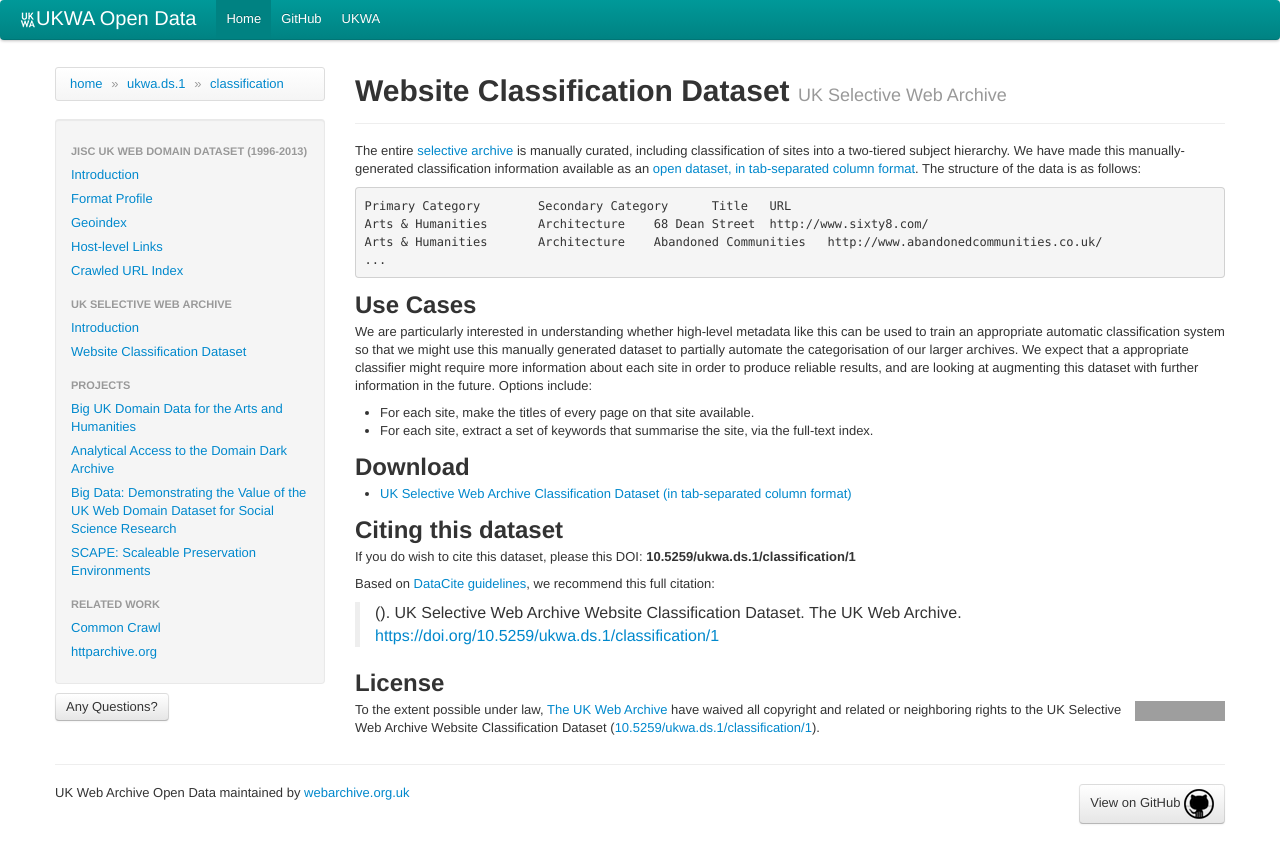
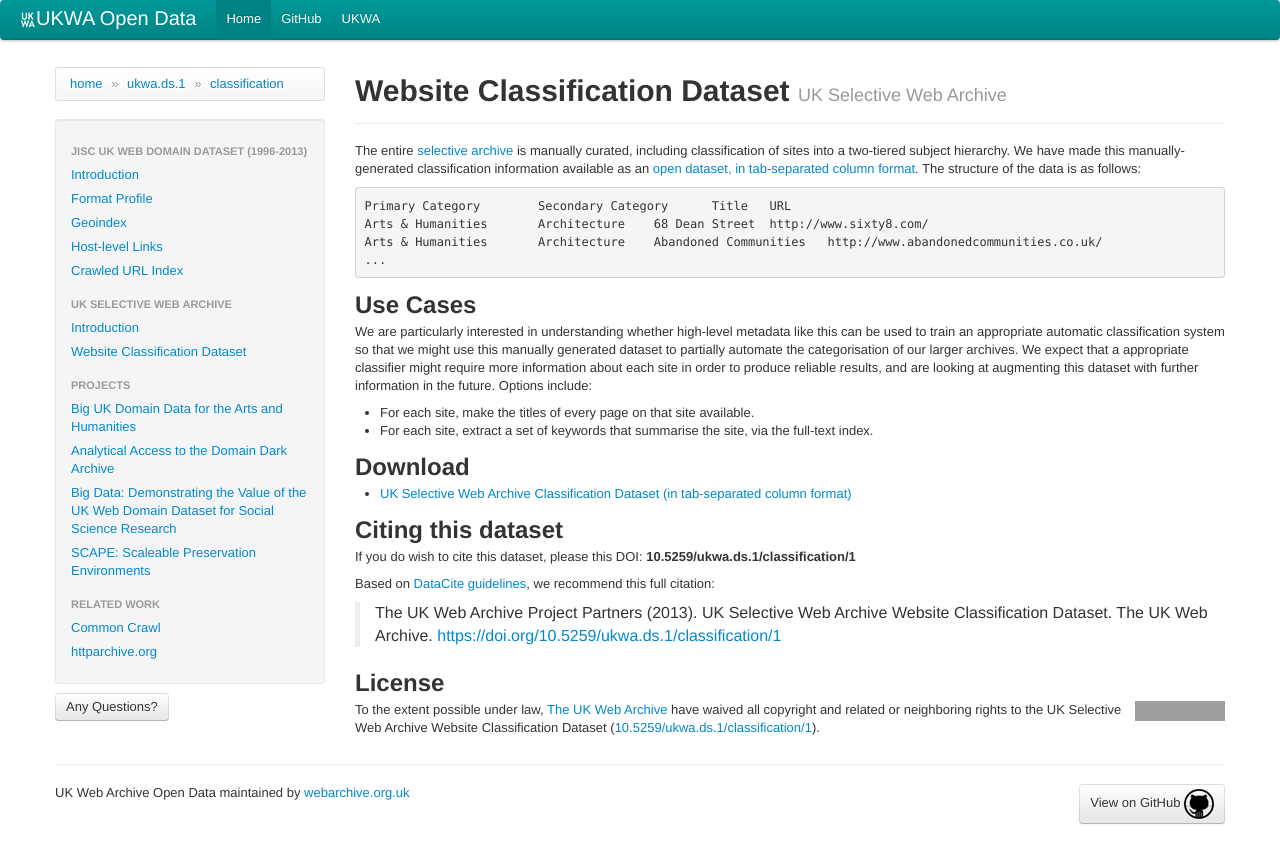
Before and after one commit to ukwa/opendata, a Jekyll site: the page built from ukwa.ds.1/classification/index.md, in a window 1280 px wide. Shown: the top 863 px of the page. Built offline with Jekyll 4.4.1, drawn with Linux system fonts in a browser that asks for light colours; grey boxes are pictures that could not be loaded.

Commit message:
Added remaining metadata.

```diff
--- a/ukwa.ds.1/classification/index.md
+++ b/ukwa.ds.1/classification/index.md
@@ -3,6 +3,8 @@ layout: bootstrap
 title: Website Classification Dataset
 subtitle: UK Selective Web Archive
 doi: 10.5259/ukwa.ds.1/classification/1
+creators: The UK Web Archive Project Partners
+year: 2013
 ---
 
 The entire [selective archive]({{ site.baseurl }}/ukwa.ds.1/) is manually curated, including classification of sites into a two-tiered subject hierarchy. We have made this manually-generated classification information available as an [open dataset, in tab-separated column format]({{ site.baseurl }}/ukwa.ds.1/classification/classification.tsv). The structure of the data is as follows:
```
Also changed, not shown: ukwa.ds.1/index.md (+2 -0 lines), ukwa.ds.2/cdx/index.md (+2 -0 lines).
